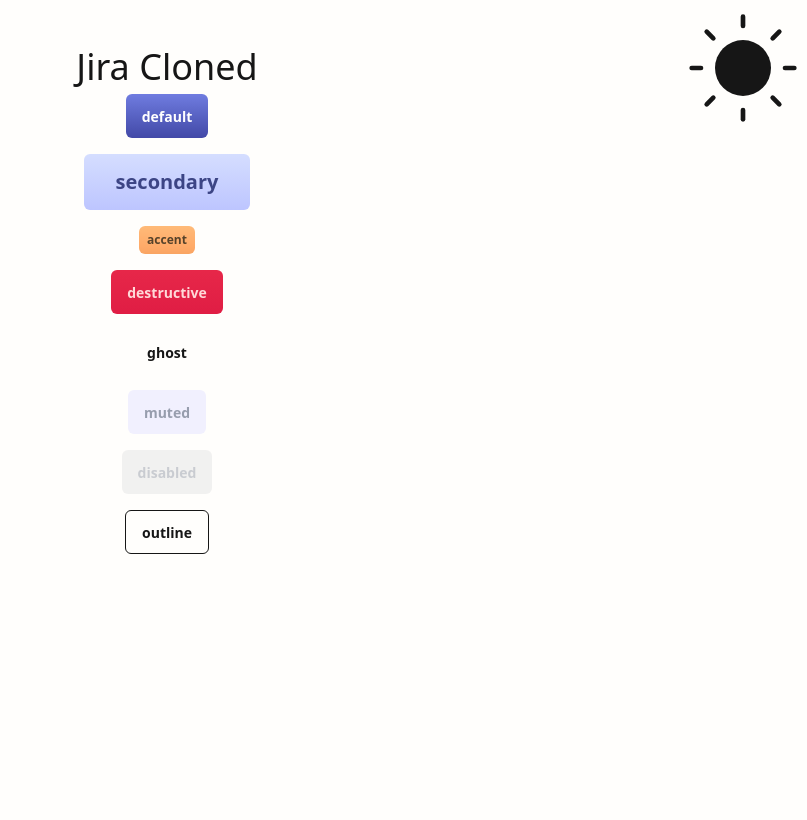
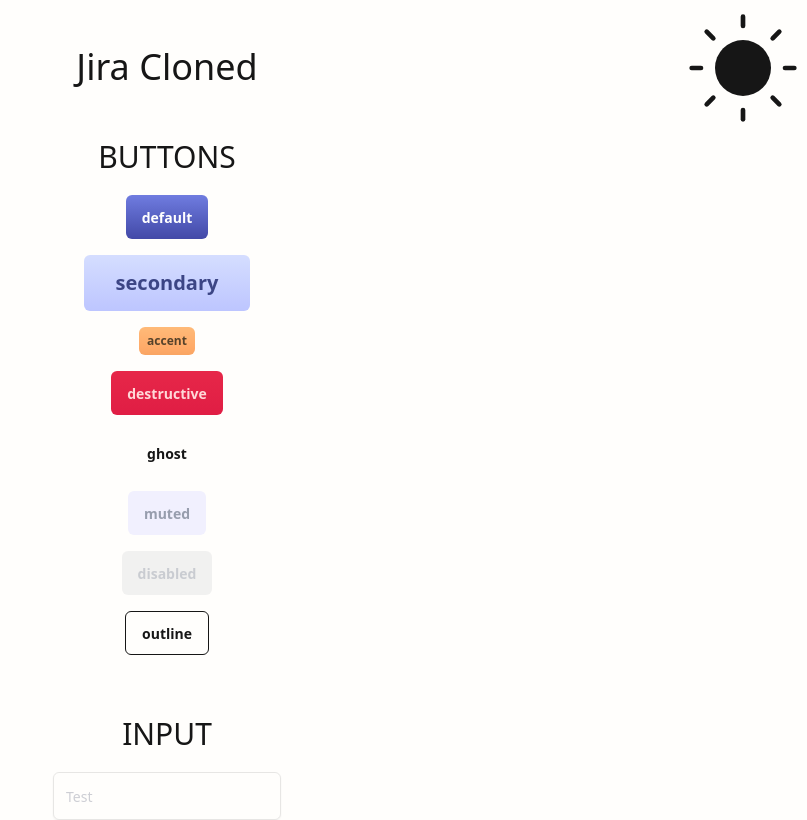
Before and after one commit to PaulHaze/jira-clone, a Next.js app: page / in a window 1280 px wide. Shown: the whole page, without its empty margins (473-1280 px from the left). Built offline with nearby package versions, Linux system fonts and the light colour scheme.

Commit message:
custom styles to input

```diff
--- a/src/app/page.tsx
+++ b/src/app/page.tsx
@@ -1,10 +1,11 @@
-import { Button } from '@/components/ui';
+import { Button, Input } from '@/components/ui';
 
 export default function Home() {
   return (
     <div className="flex flex-col items-center pt-10">
-      <h1 className="">Jira Cloned</h1>
+      <h1 className="mb-10">Jira Cloned</h1>
       <div className="flex flex-col items-center gap-y-4">
+        <h2>BUTTONS</h2>
         <Button>default</Button>
         <Button size="lg" variant="secondary" className="">
           secondary
@@ -19,6 +20,8 @@
           disabled
         </Button>
         <Button variant="outline">outline</Button>
+        <h2 className="mt-10">INPUT</h2>
+        <Input placeholder="Test" />
       </div>
     </div>
   );
--- a/src/components/ui/Input.tsx
+++ b/src/components/ui/Input.tsx
@@ -8,7 +8,11 @@
       <input
         type={type}
         className={cn(
-          'placeholder:text-muted-foreground flex h-9 w-full rounded-md border border-input bg-transparent px-3 py-1 text-base shadow-sm transition-colors file:border-0 file:bg-transparent file:text-sm file:font-medium file:text-foreground focus-visible:outline-none focus-visible:ring-1 focus-visible:ring-ring disabled:cursor-not-allowed disabled:opacity-50 md:text-sm',
+          'flex h-12 w-full rounded-md border border-input/10 bg-transparent px-3 py-1 text-base shadow-sm transition-colors',
+          'placeholder:text-content-light/40',
+          'file:border-0 file:bg-transparent file:text-sm file:font-medium file:text-foreground',
+          'focus-visible:outline-none focus-visible:ring-1 focus-visible:ring-ring disabled:cursor-not-allowed disabled:opacity-50',
+          'md:text-sm',
           className,
         )}
         ref={ref}
```
